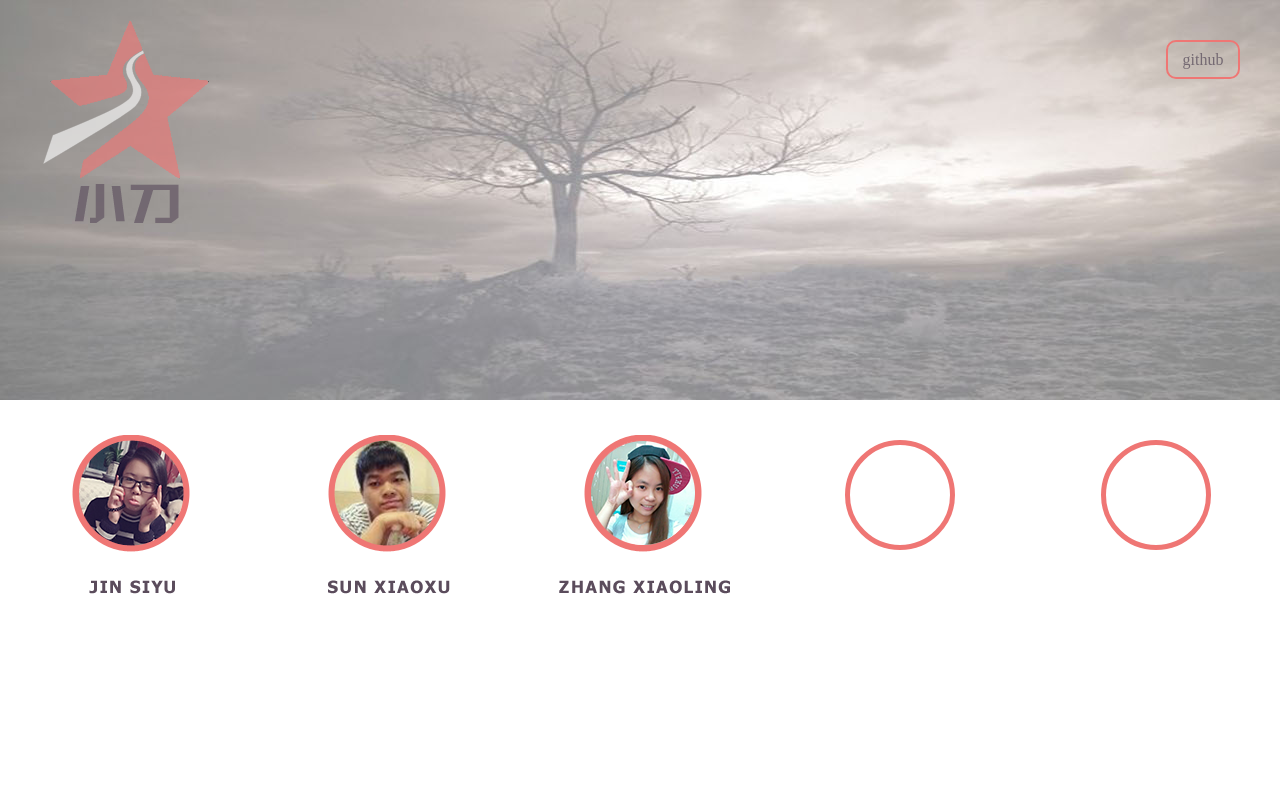
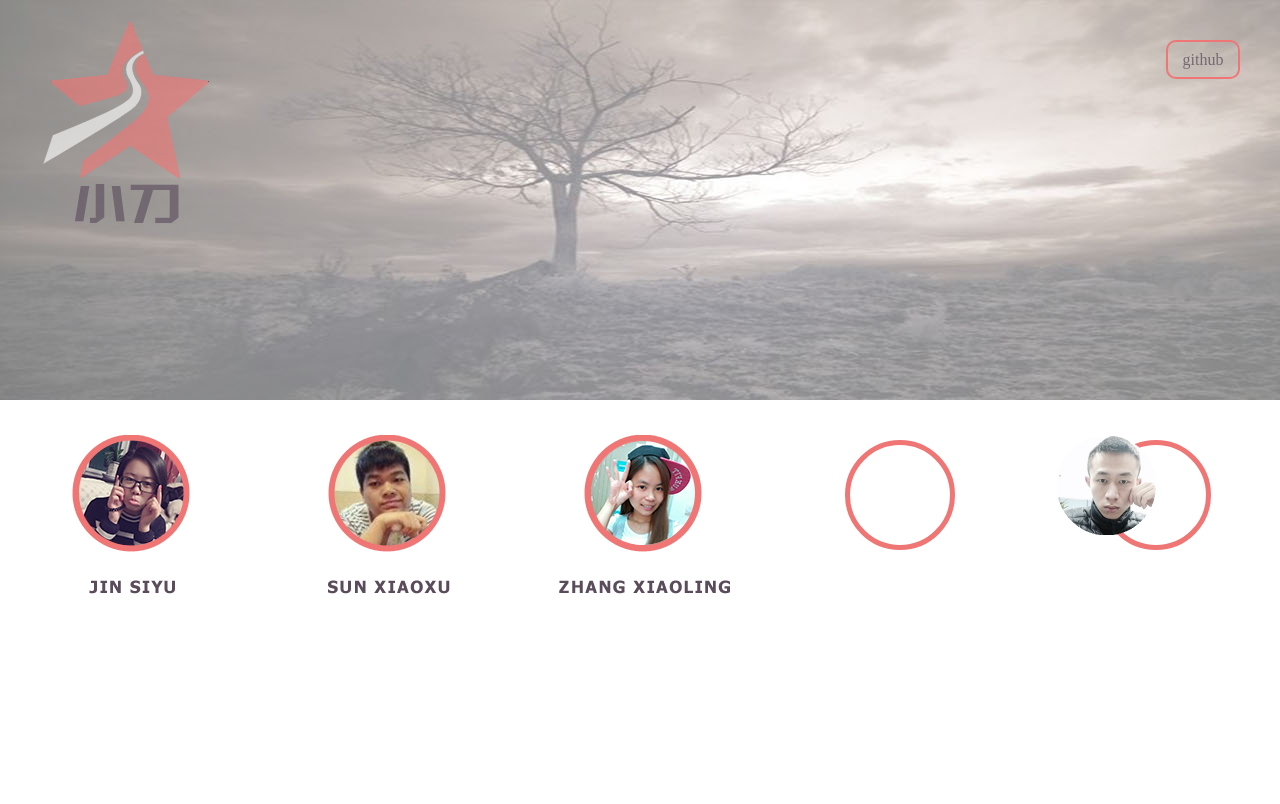
Before and after one commit to biggersun/warm-up_task, a plain HTML site: page index.html in a window 1280 px wide. Shown: the top 804 px of the page. Drawn offline with Linux system fonts and the light colour scheme.

Commit message:
add mem5

```diff
--- a/index.html
+++ b/index.html
@@ -16,7 +16,6 @@
 			<div class="member"><div class="head_border"><img src="imgs/sxx.png" alt=""></div></div>
 			<div class="member"><div class="head_border"><img src="imgs/zxl.png" alt=""></div></div>
 			<div class="member"><div class="head_border"><img src="" alt=""></div></div>
-			<div class="member"><div class="head_border"><img src="" alt=""></div></div>
 			<div class="member"><div class="head_border"><img src="imgs/mem5.png" alt="" width="100" height="100"></div></div>
 		</div>
 	</div>
```
